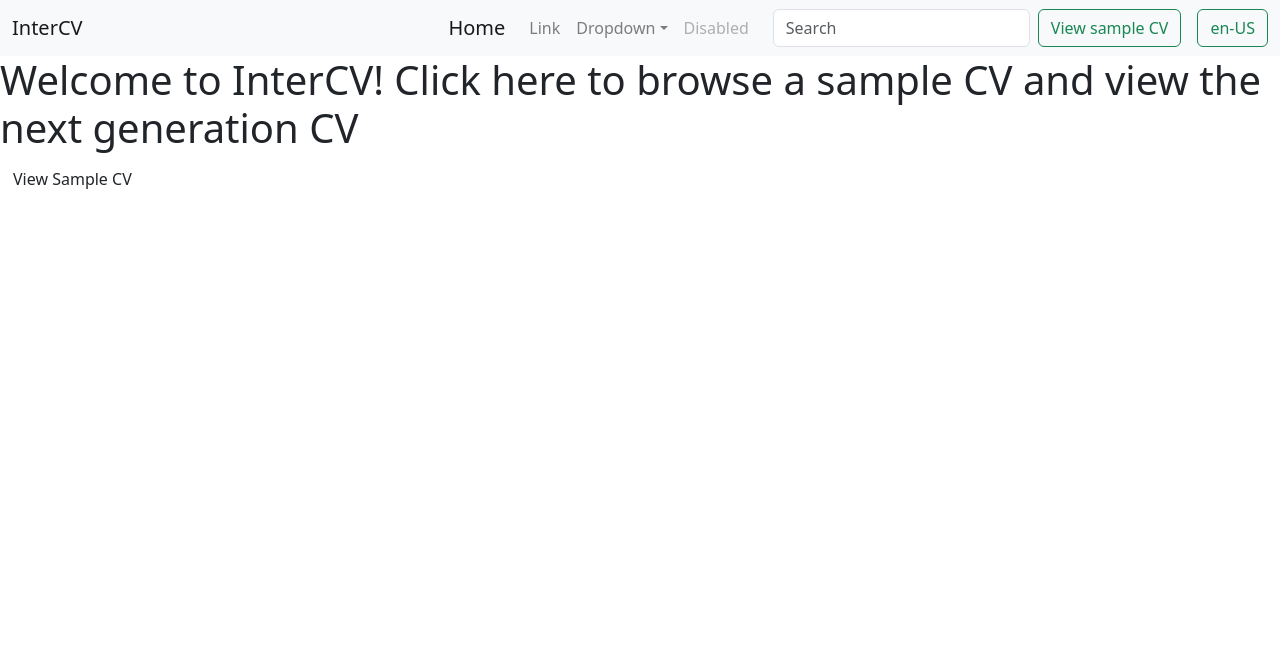
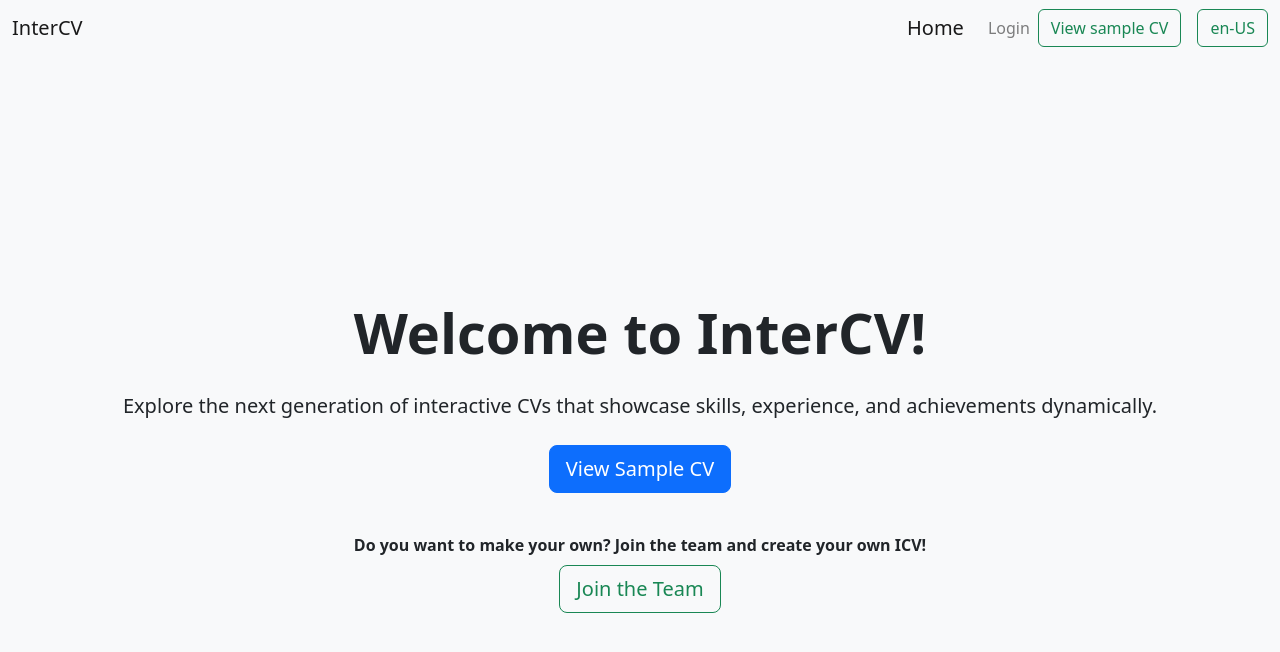
Before and after one commit to EricNorrwing/InterCV, a React (Vite) app in the folder intercv.client/: page /en/home in a window 1280 px wide. Shown: the top 652 px of the page. Built offline with nearby package versions, Linux system fonts and the light colour scheme.

Commit message:
minor improvements to header, added a base main page

```diff
--- a/intercv.client/src/components/header/Header.tsx
+++ b/intercv.client/src/components/header/Header.tsx
@@ -34,48 +34,15 @@ export function Header() {
                             </Link>
                         </li>
                         <li className="nav-item">
-                            <a className="nav-link" href="#">Link</a>
-                        </li>
-                        <li className="nav-item dropdown">
-                            <a
-                                className="nav-link dropdown-toggle"
-                                href="#"
-                                id="navbarDropdown"
-                                role="button"
-                                data-bs-toggle="dropdown"
-                                aria-expanded="false"
-                            >
-                                Dropdown
-                            </a>
-                            <ul className="dropdown-menu" aria-labelledby="navbarDropdown">
-                                <li><a className="dropdown-item" href="#">Action</a></li>
-                                <li><a className="dropdown-item" href="#">Another action</a></li>
-                                <li><hr className="dropdown-divider" /></li>
-                                <li><a className="dropdown-item" href="#">Something else here</a></li>
-                            </ul>
-                        </li>
-                        <li className="nav-item">
-                            <a className="nav-link disabled" href="#">Disabled</a>
+                            <a className="nav-link" href="#">Login</a>
                         </li>
                     </ul>
-
-
-                    <form className="d-flex ms-lg-3 mt-2 mt-lg-0">
-                        <input
-                            className="form-control me-2"
-                            type="search"
-                            placeholder="Search"
-                            aria-label="Search"
-                        />
-
                         <Link
                             to="/en/cv/sampleCv"
                             className="btn btn-outline-success"
                         >
                             View sample CV
                         </Link>
-                    </form>
-
                     <div className="ms-3 btn btn-outline-success">{lang}</div>
                 </div>
             </div>
--- a/intercv.client/src/pages/landing/LandingPage.tsx
+++ b/intercv.client/src/pages/landing/LandingPage.tsx
@@ -1,12 +1,30 @@
-import {Link} from "@tanstack/react-router";
+import { Link } from "@tanstack/react-router";
 
 export default function LandingPage() {
     return (
-        <div>
-            <h1> Welcome to InterCV! Click here to browse a sample CV and view the next generation CV</h1>
-            <Link className="btn" to="/en/cv/sampleCv">
+        <div className="d-flex flex-column justify-content-center align-items-center text-center vh-100 bg-light p-4">
+
+            <h1 className="display-4 fw-bold mb-4">
+                Welcome to InterCV!
+            </h1>
+            <p className="lead mb-4">
+                Explore the next generation of interactive CVs that showcase skills, experience, and achievements dynamically.
+            </p>
+
+
+            <Link className="btn btn-primary btn-lg mb-3" to="/en/cv/sampleCv">
                 View Sample CV
             </Link>
+
+
+            <div className="mt-4">
+                <p className="mb-2 fw-semibold">
+                    Do you want to make your own? Join the team and create your own ICV!
+                </p>
+                <button className="btn btn-outline-success btn-lg">
+                    Join the Team
+                </button>
+            </div>
         </div>
     );
 }
```
